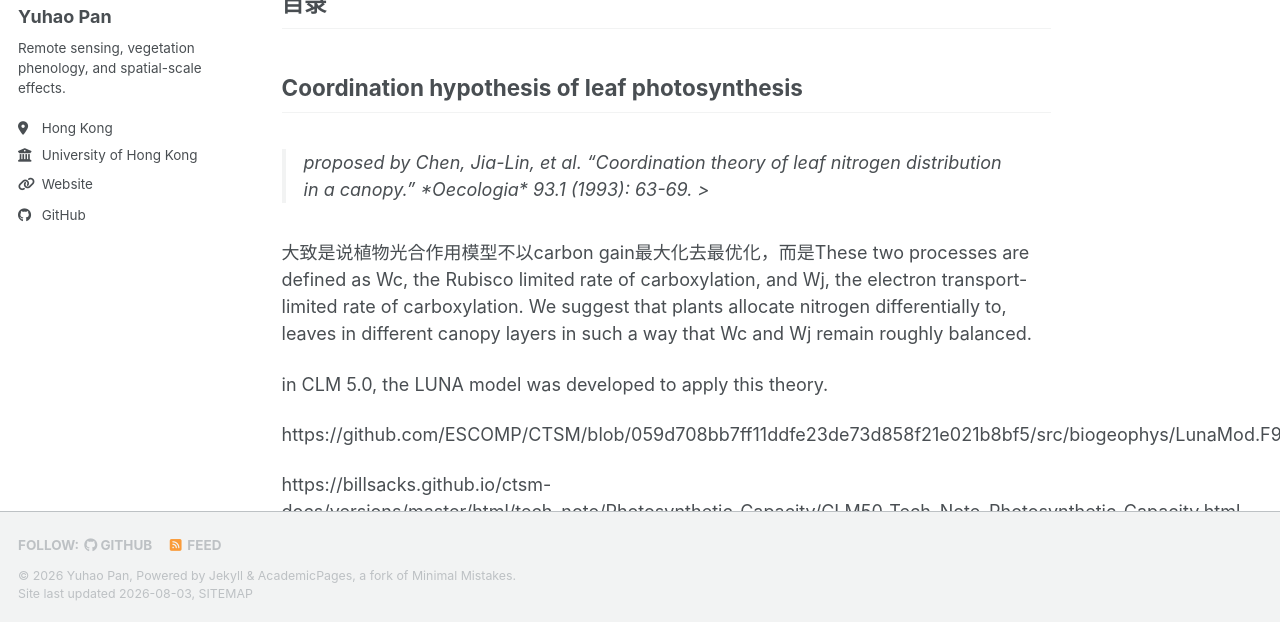
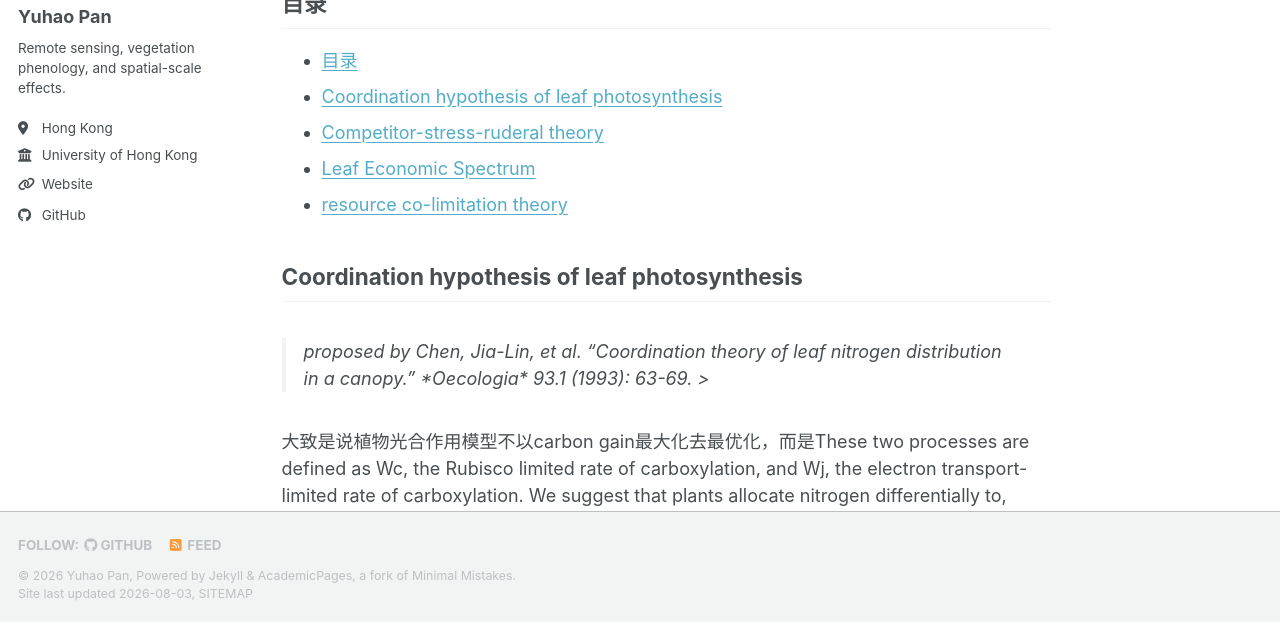
Before and after one commit to yhpan/yhpan.github.io, a Jekyll site: the page built from _posts/2026-08-03-ecology-theory.md, in a window 1280 px wide and 900 px high, cut to the strip 278-900 px from the top of the window. Built offline with Jekyll 4.4.1, drawn with Linux system fonts in a browser that asks for light colours; a style sheet for code colours, icons or effects is not loaded.

Commit message:
Update 2026-08-03-ecology-theory.md

```diff
--- a/_posts/2026-08-03-ecology-theory.md
+++ b/_posts/2026-08-03-ecology-theory.md
@@ -9,7 +9,8 @@ published: true
 ---
 
 ## 目录
-<!-- toc -->
+* TOC
+{:toc}
 
 ## Coordination hypothesis of leaf photosynthesis
 
```
